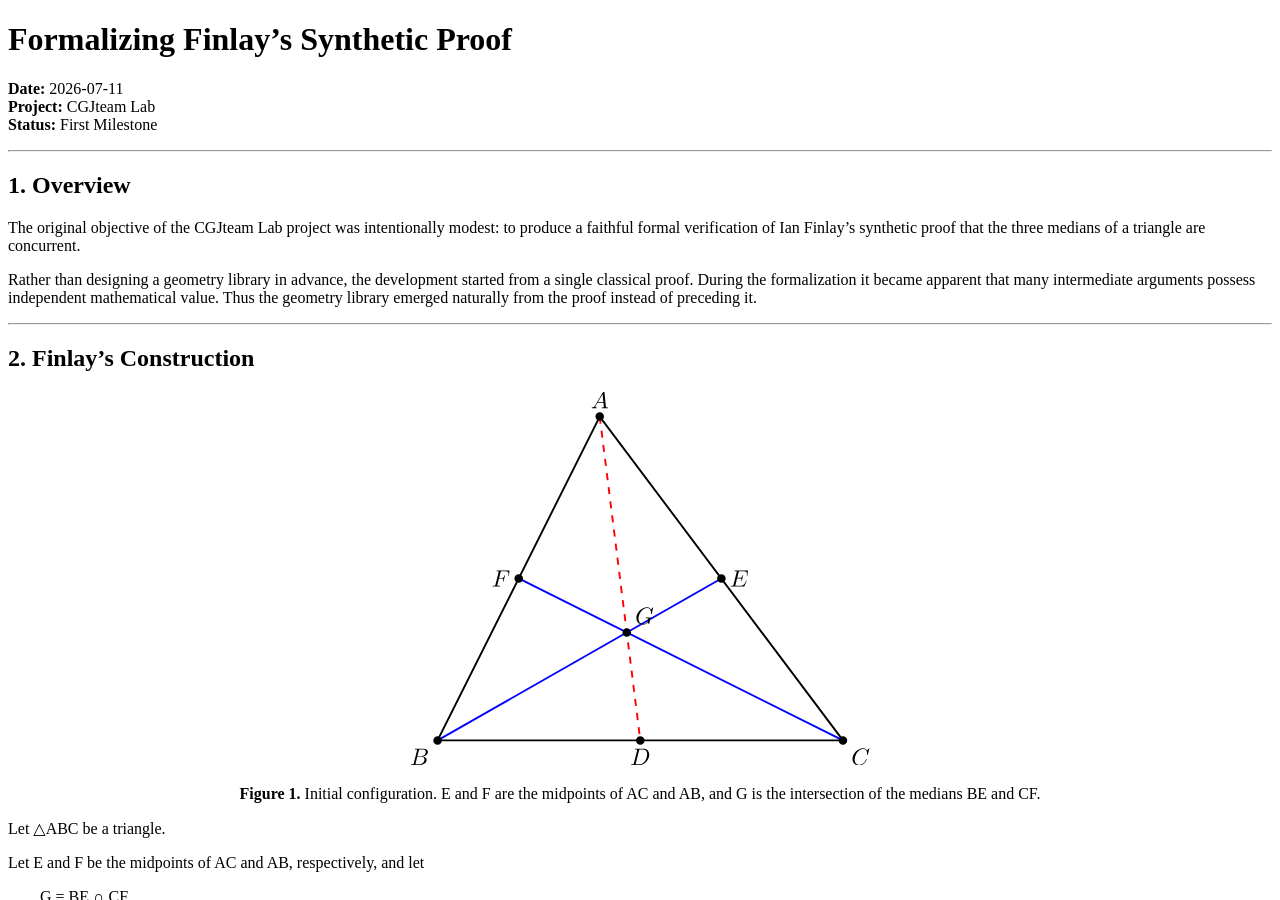
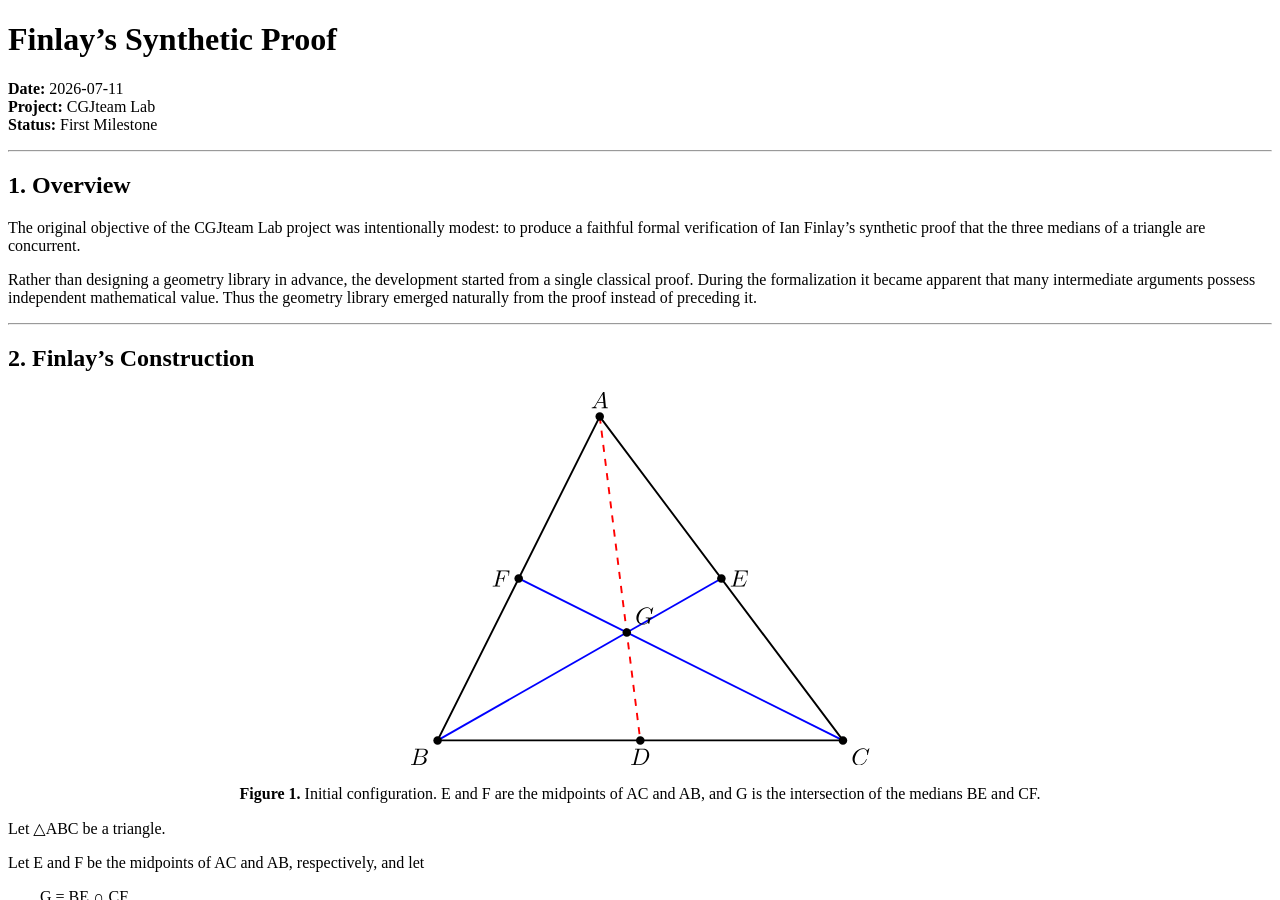
Before and after one commit to cgjteam/cgjteam.github.io, a Jekyll site: the page built from log-001.md, in a window 1280 px wide and 900 px high. Built offline with Jekyll 4.4.1, drawn with Linux system fonts in a browser that asks for light colours; comment, search, counter and statistics services are not loaded; our own code applies the rules of GitHub Pages for plain Markdown files.

Commit message:
Update title of log-001.md

```diff
--- a/log-001.md
+++ b/log-001.md
@@ -2,7 +2,7 @@
 layout: default
 ---
 
-# Formalizing Finlay's Synthetic Proof
+# Finlay's Synthetic Proof
 
 **Date:** 2026-07-11
 **Project:** CGJteam Lab
```
